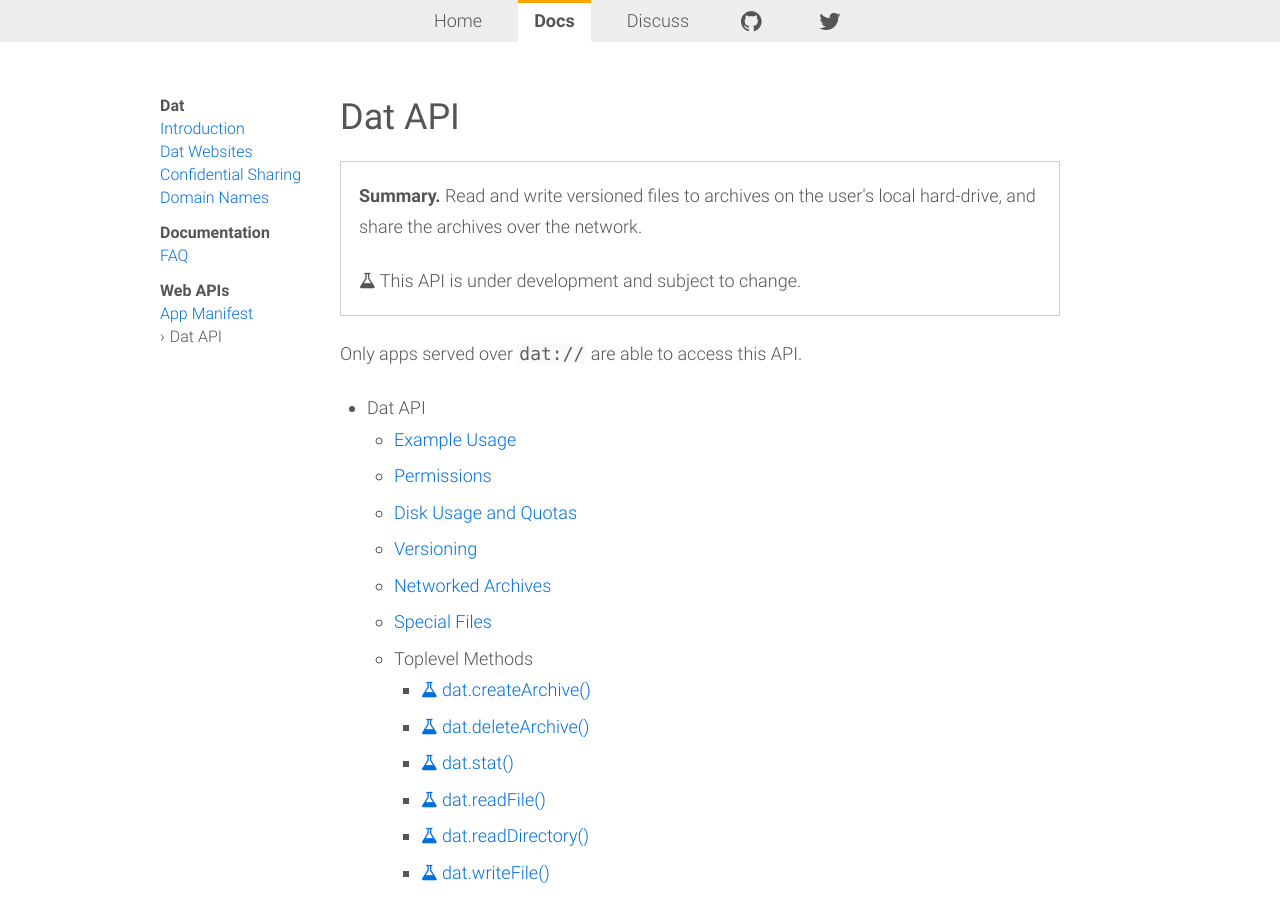
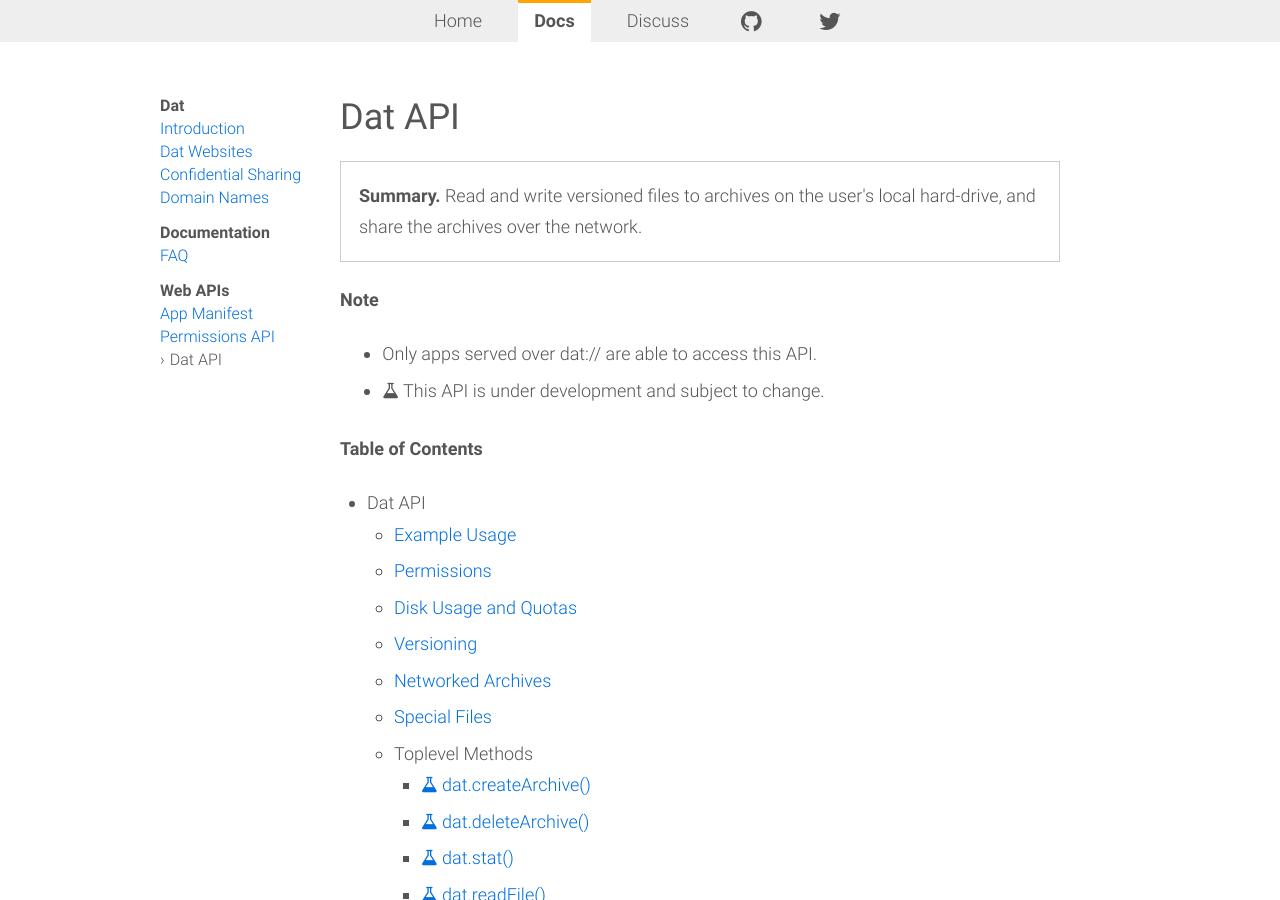
Before and after one commit to beakerbrowser/beakerbrowser.com, a Jekyll site: the page built from _docs/apis/dat.md, in a window 1280 px wide and 900 px high. Built offline with Jekyll 4.4.1, drawn with Linux system fonts in a browser that asks for light colours.

Commit message:
add permissions api docs

```diff
--- a/_docs/apis/dat.md
+++ b/_docs/apis/dat.md
@@ -6,10 +6,15 @@
 
 <div class="card">
   <p><strong>Summary.</strong> Read and write versioned files to archives on the user's local hard-drive, and share the archives over the network.</p>
-  <p><i class="fa fa-flask"></i> This API is under development and subject to change.</p>
 </div>
 
-Only apps served over `dat://` are able to access this API.
+
+**Note**
+
+- Only apps served over dat:// are able to access this API.
+- <i class="fa fa-flask"></i> This API is under development and subject to change.
+
+**Table of Contents**
 
 <ul class="doc-toc">
   <li>Dat API
```
Also changed, not shown: _docs/apis/permissions.md (added, +53 -0 lines), img/screenshot-network-permission-request.png (added).
